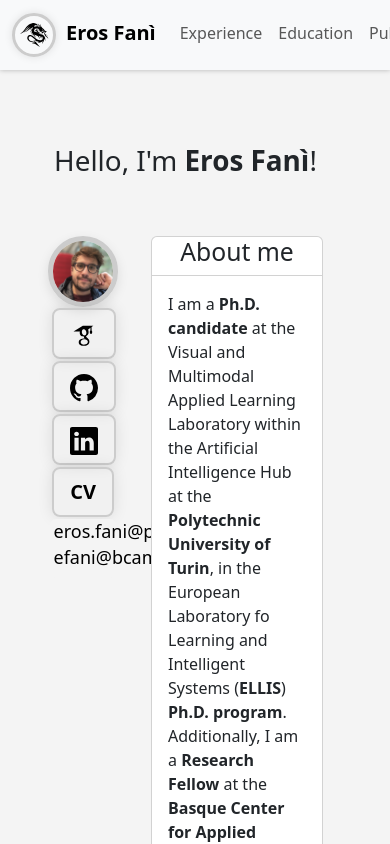
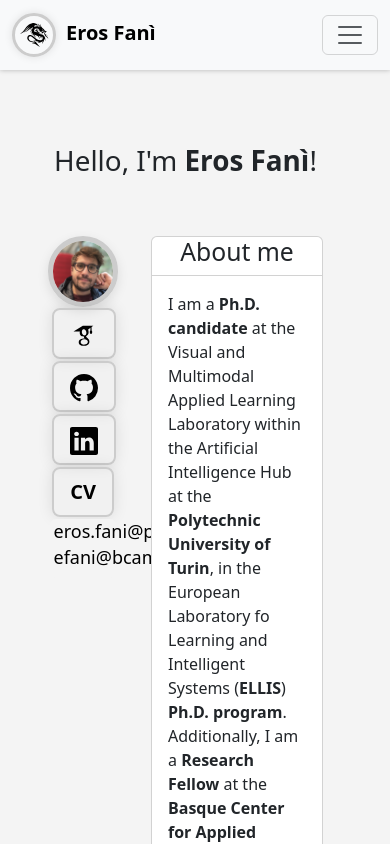
Before and after one commit to erosfani/erosfani.github.io, a React (Vite) app: page / in a window 390 px wide. Shown: the top 844 px of the page. Built offline with nearby package versions, Linux system fonts and the light colour scheme.

Commit message:
responsive navbar

```diff
--- a/src/components/NavigationBar.jsx
+++ b/src/components/NavigationBar.jsx
@@ -5,7 +5,7 @@
 
   return (
 
-    <Navbar className='navbar navbar-expand-sm navbar-light bg-light fixed-top'>
+    <Navbar expand="sm" bg="light" variant="light" fixed="top">
 
       <Container className='mx-auto'>
 
@@ -23,6 +23,7 @@
         <Navbar.Toggle aria-controls="basic-navbar-nav"/>
 
         <Navbar.Collapse id="basic-navbar-nav">
+
           <Nav className="me-auto">
             <Nav.Link href="#experience" active=""
                       className={props.activeSection === 'experience' ? 'active_tab' : undefined}>
```
